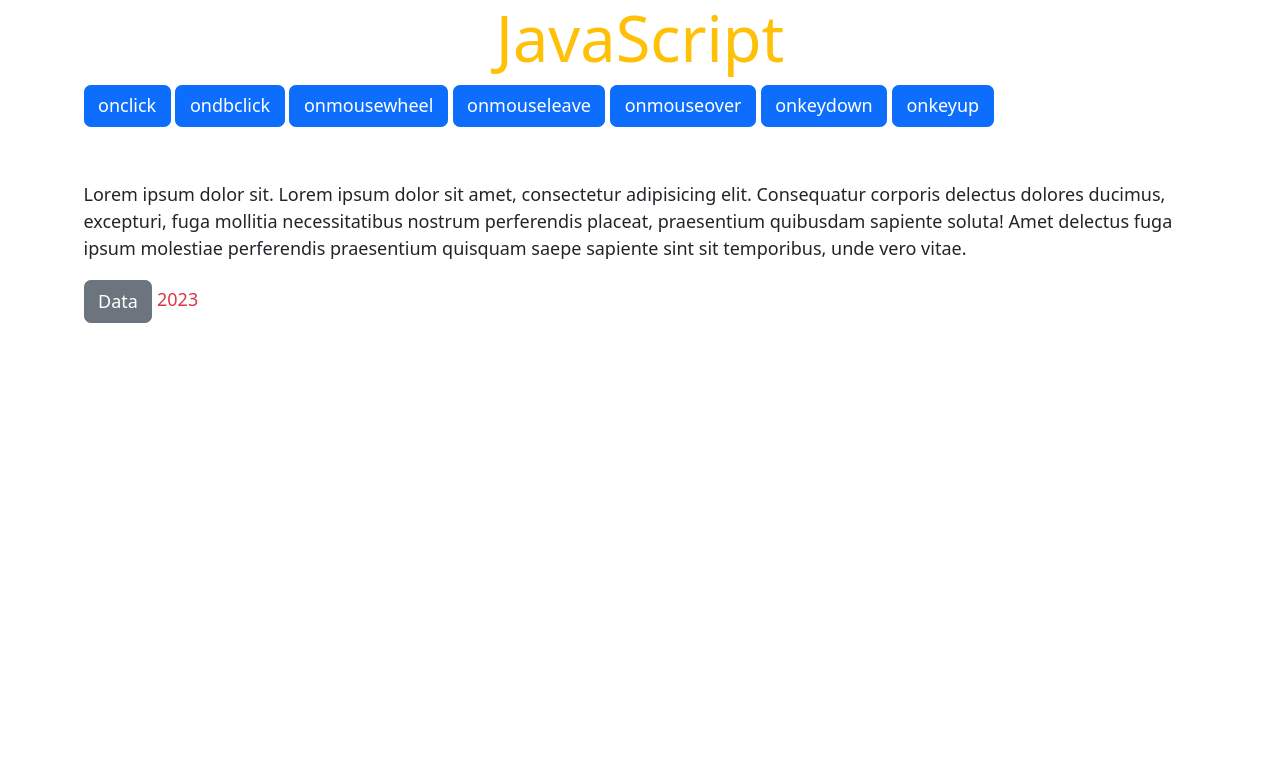
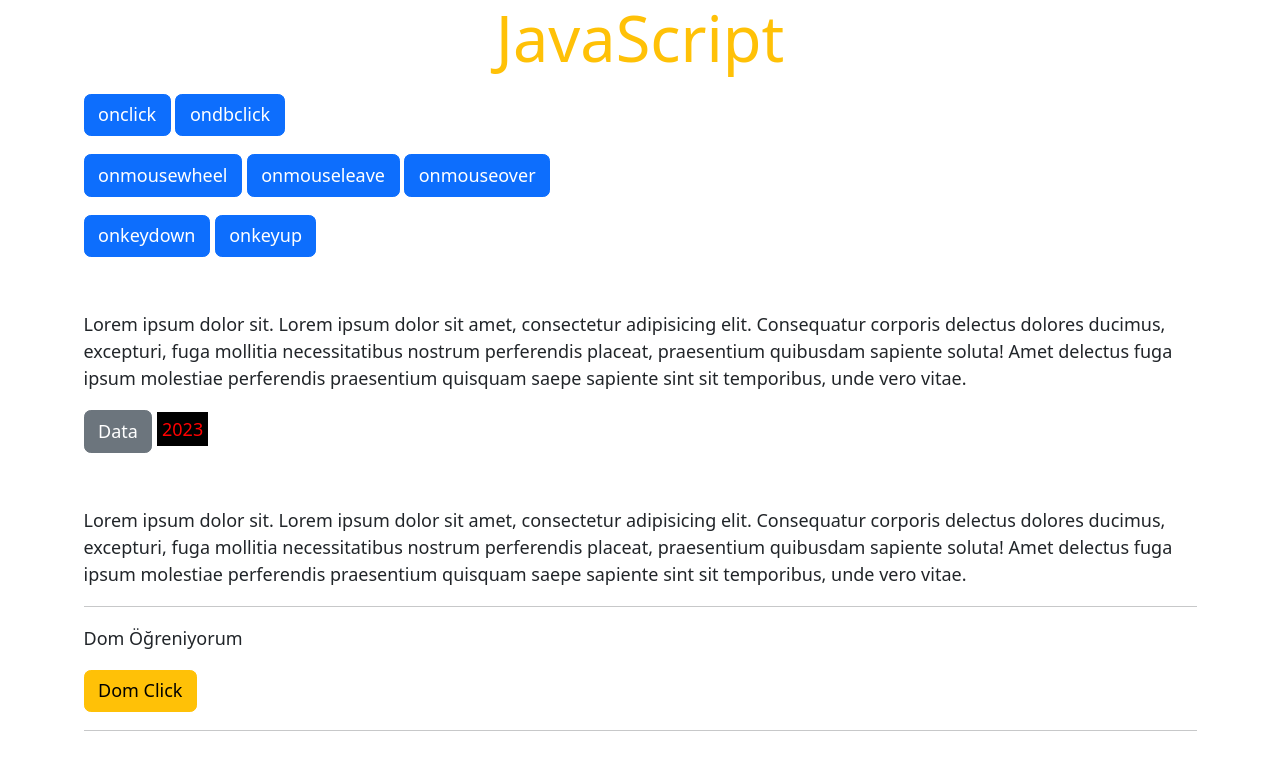
Before and after one commit to AbdulhakimKaya/ReactEcodation, a plain HTML site: page tutorials.html in a window 1280 px wide. Both pictures are taken after a click on the button "Data". Drawn offline with nearby package versions, Linux system fonts and the light colour scheme.

Commit message:
dom devam

```diff
--- a/js/tutorials.js
+++ b/js/tutorials.js
@@ -782,8 +782,29 @@ let newDateData = () => {
     // Text
     // text.innerText = `<b><mark> ${new Date().getFullYear()} </mark></b>`
     text.innerText = `${new Date().getFullYear()}`
+
+    // Css
+    text.style.color = "red"
+    text.style.backgroundColor = "black"
+    text.style.padding = "5px"
 }
 
+// örnek -> paragrafın üzerine geldiğinde paragrafın altında yazı yazdırılsın
+let paragraphFunction = () => {
+    let text = document.getElementById("text_data2")
+    text.innerText = "paragrafın üzerine geldiniz"
+}
+
+let domData = () => {
+    // ID
+    let domUserData = document.getElementById("dom_id").innerText = "ID"
+
+    // Class
+    let domUserData2 = document.getElementsByClassName("dom_class")[0].innerText = "class data"
+
+    // Tag
+    let domUserData3 = document.getElementsByTagName("p")[1].innerText = "tag data"
+}
 
 
 // listener
--- a/tutorials.html
+++ b/tutorials.html
@@ -4,15 +4,15 @@
 <head>
     <title>One Page</title>
     <!-- for language -->
-    <meta charset="utf-8" />
+    <meta charset="utf-8"/>
 
     <!-- for responsive design -->
-    <meta name="viewport" content="width=device-width, initial-scale=1, shrink-to-fit=no" />
+    <meta name="viewport" content="width=device-width, initial-scale=1, shrink-to-fit=no"/>
 
     <!-- SEO -->
-    <meta name="author" content="Abdulhakim KAYA" />
-    <meta name="description" content="for react ecodation" />
-    <meta name="keyword" content="Html5, Css3, Js, Bootstrap5, React" />
+    <meta name="author" content="Abdulhakim KAYA"/>
+    <meta name="description" content="for react ecodation"/>
+    <meta name="keyword" content="Html5, Css3, Js, Bootstrap5, React"/>
 
     <!-- Google Fonts -->
     <link href="https://fonts.googleapis.com/css2?family=Manrope&display=swap" rel="stylesheet">
@@ -38,28 +38,51 @@
 <div class="container">
     <h3 class="text-center text-warning display-4">JavaScript</h3>
 
+    <div class="mt-3 mb-3">
         <button class="btn btn-primary" onclick="eventFunction()">onclick</button>
         <button class="btn btn-primary" ondblclick="eventFunction()">ondbclick</button>
+    </div>
 
+    <div class="mt-3 mb-3">
         <button class="btn btn-primary" onmousewheel="eventFunction()">onmousewheel</button>
         <button class="btn btn-primary" onmouseleave="eventFunction()">onmouseleave</button>
         <button class="btn btn-primary" onmouseover="eventFunction()">onmouseover</button>
+    </div>
 
+    <div class="mt-3 mb-3">
         <button class="btn btn-primary" onkeydown="eventFunction()">onkeydown</button>
         <button class="btn btn-primary" onkeyup="eventFunction()">onkeyup</button>
+    </div>
 
     <div class="mt-5">
         <p id="paragraf_id">
             Lorem ipsum dolor sit. Lorem ipsum dolor sit amet, consectetur adipisicing elit. Consequatur
             corporis delectus dolores ducimus, excepturi, fuga mollitia necessitatibus nostrum perferendis placeat,
-            praesentium quibusdam sapiente soluta! Amet delectus fuga ipsum molestiae perferendis praesentium quisquam saepe
+            praesentium quibusdam sapiente soluta! Amet delectus fuga ipsum molestiae perferendis praesentium quisquam
+            saepe
             sapiente sint sit temporibus, unde vero vitae.
         </p>
         <button class="btn btn-secondary" onclick="newDateData()">Data</button>
-        <span id="text_data" class="text-danger"></span>
+        <span id="text_data"></span>
     </div>
 
+    <div class="mt-5">
+        <p id="paragraf_id2" onmouseover="paragraphFunction()">
+            Lorem ipsum dolor sit. Lorem ipsum dolor sit amet, consectetur adipisicing elit. Consequatur
+            corporis delectus dolores ducimus, excepturi, fuga mollitia necessitatibus nostrum perferendis placeat,
+            praesentium quibusdam sapiente soluta! Amet delectus fuga ipsum molestiae perferendis praesentium quisquam
+            saepe
+            sapiente sint sit temporibus, unde vero vitae.
+        </p>
+        <span id="text_data2" class="text-danger"></span>
+    </div>
 
+    <hr>
+    <div class="mt-3 mb-3">
+        <p id="dom_id" class="dom_class">Dom Öğreniyorum</p>
+        <button class="btn btn-warning" onclick="domData()">Dom Click</button>
+    </div>
+    <hr>
 </div>
 
 
```
Lines whose indentation alone changed are shown as unchanged.
